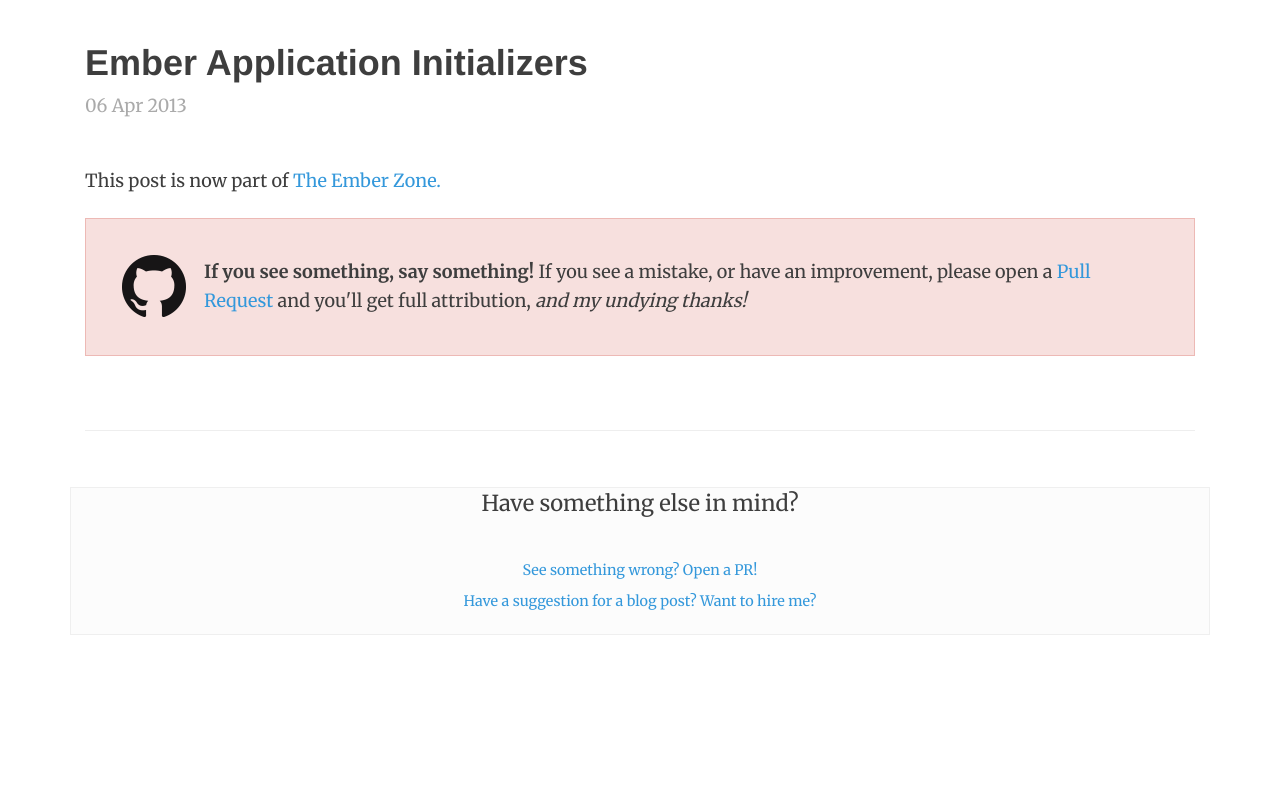
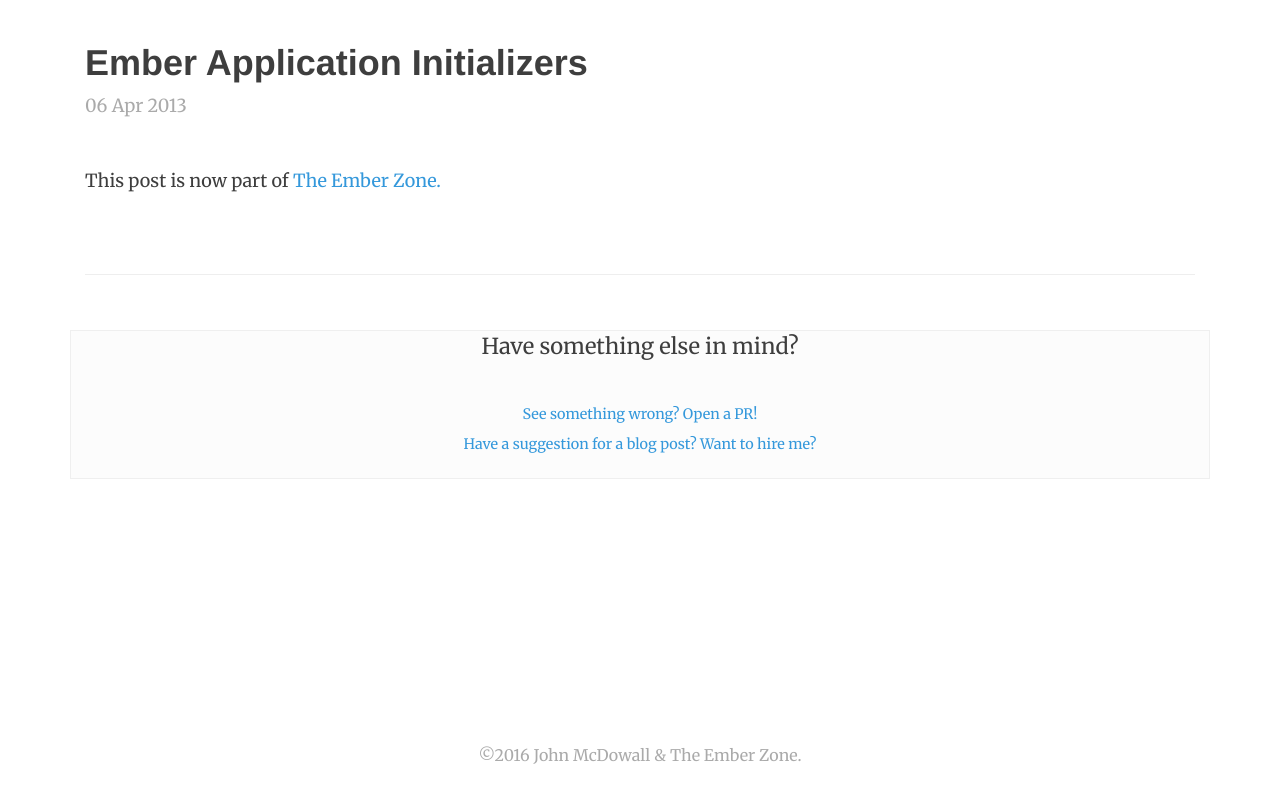
Before and after one commit to johnmcdowall/johnmcdowall.github.com, a Jekyll site: the page built from _posts/2013-04-06-ember-application-initializers.markdown, in a window 1280 px wide and 900 px high, scrolled down 511 px. Shown: the top 803 px of the window. Built offline with Jekyll 4.4.1, drawn with Linux system fonts in a browser that asks for light colours; nearby versions of some CDN libraries; comment, search, counter and statistics services are not loaded.

Commit message:
Remove PR box

```diff
--- a/_layouts/post.html
+++ b/_layouts/post.html
@@ -8,10 +8,6 @@
 <div class="post-content">
   <div id="toc"></div>
   {{ content }}
-  <div class='fork'>
-    <img src='/images/gh.png'/>
-    <span><strong>If you see something, say something!</strong> If you see a mistake, or have an improvement, please open a <a href="https://github.com/emberzone/emberzone.github.io">Pull Request</a> and you'll get full attribution, <i>and my undying thanks!</i></span>
-  </div>
 </div>
 <div class="post-footer">
   {% include post-footer.html %}
```
